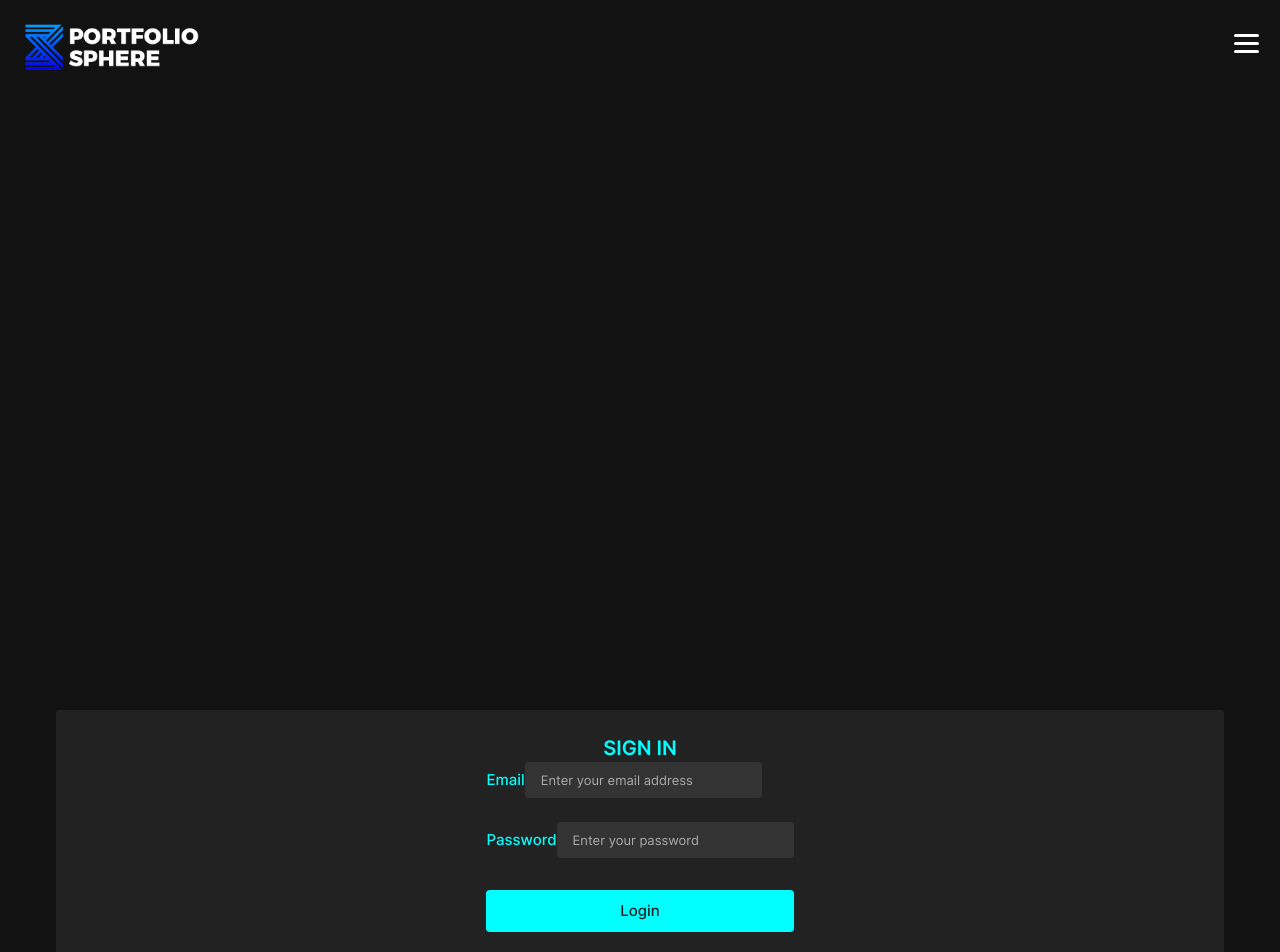
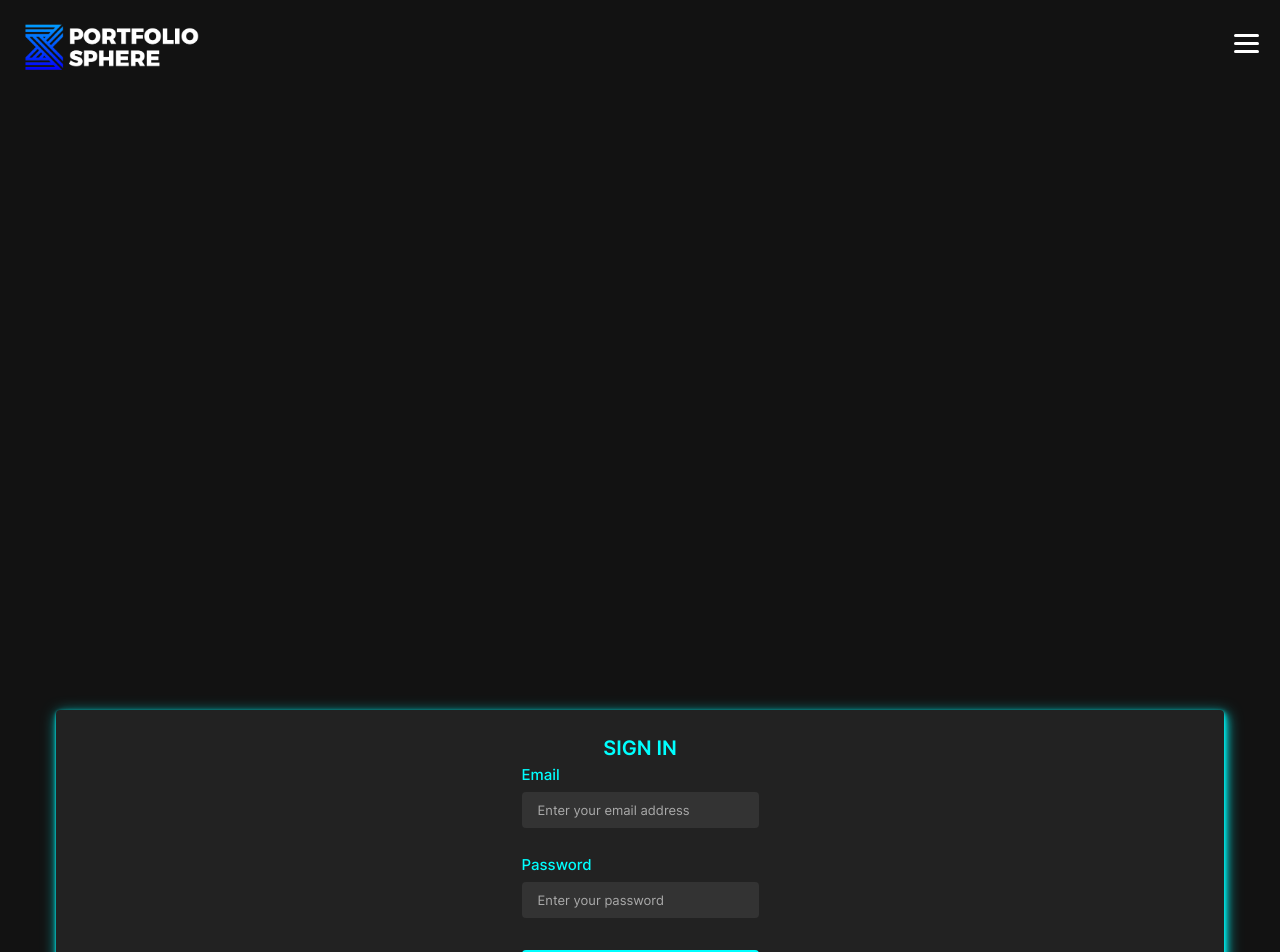
Before and after one commit to TristanJgn/portfolio-sphere, a React (Create React App) app: page /login in a window 1280 px wide. Shown: the top 952 px of the page. Built offline with nearby package versions, Linux system fonts and the light colour scheme.

Commit message:
adds box shadow to the form

```diff
--- a/src/Pages/Login/Login.js
+++ b/src/Pages/Login/Login.js
@@ -34,6 +34,7 @@ function Login() {
       setValidEmail(true);
     }
 
+    // Check password
     if (!password) {
       setValidPassword("error");
       isFormValid = false;
--- a/src/Pages/Login/Login.scss
+++ b/src/Pages/Login/Login.scss
@@ -16,6 +16,16 @@
     background-color: $secondary-colour-dark-grey;
     padding: 1.5rem;
     border-radius: 4px;
+          box-shadow: 0px 1px 2px 0px rgba(0,255,255,0.7),
+            1px 2px 4px 0px rgba(0,255,255,0.7),
+            2px 4px 8px 0px rgba(0,255,255,0.7),
+            2px 4px 16px 0px rgba(0,255,255,0.7);
+    transition: transform 0.5s ease;
+
+    &:hover {
+        transform: translateY(-5px);
+        box-shadow: 0px 10px 20px 2px rgba(0,255,255,0.7);
+    }
 
     &__title {
         @include textStyle($secondary-colour-cyan, 1.25rem, 1.75rem, 600);
@@ -23,6 +33,12 @@
 }
 
 .login-form {
+
+    &__input-group {
+        display: flex;
+        flex-direction: column;
+    }
+
     &__label {
         @include textStyle($secondary-colour-cyan, 0.9375rem, 1.625rem, 500);
         margin-bottom: 0.25rem;
```
